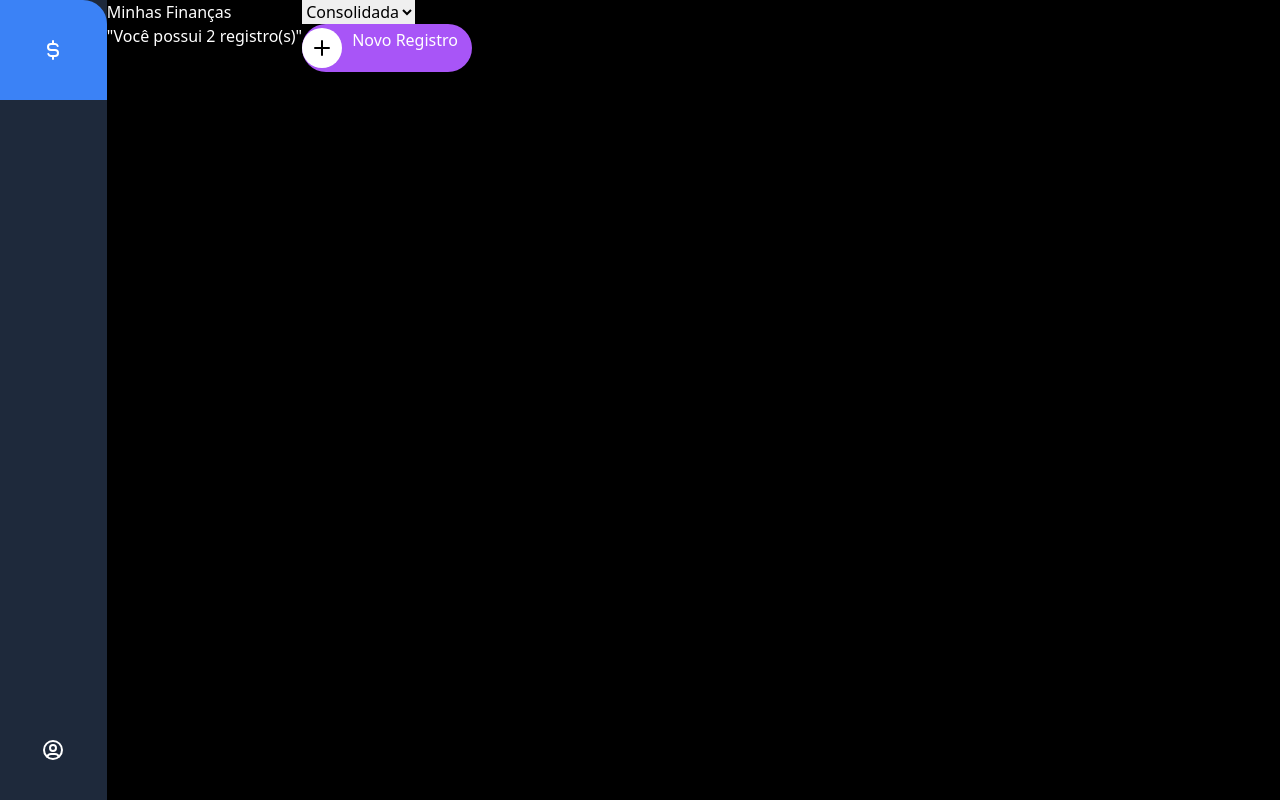
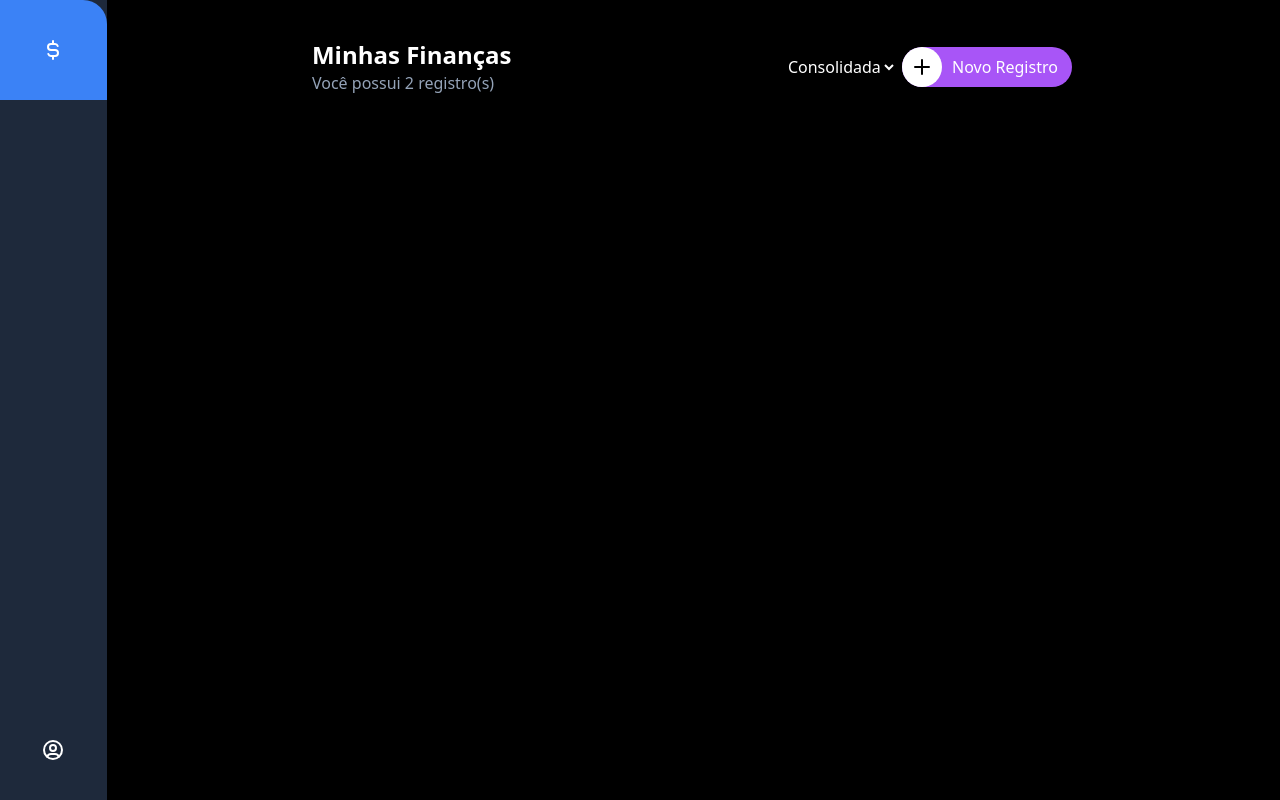
Before and after one commit to alanccezar/fd-rocket-financeiro, a Next.js app in the folder frontend-rocket-financeiro/: page / in a window 1280 px wide. Built offline with nearby package versions, Linux system fonts and the light colour scheme.

Commit message:
Finished 1º version header

```diff
--- a/frontend-rocket-financeiro/src/components/template/AddNewRegister.tsx
+++ b/frontend-rocket-financeiro/src/components/template/AddNewRegister.tsx
@@ -2,7 +2,7 @@ import { IconPlus } from "@tabler/icons-react";
 
 export default function AddNewRegister() {
   return (
-    <button className="w-[170px] flex bg-purple-500 py-1 rounded-full align-center"
+    <button className="w-[170px] flex bg-purple-500 rounded-full align-center items-center"
     >
       <div className="bg-white rounded-full relative h-[40px] w-[40px] flex items-center
           justify-center mr-[10px]">
--- a/frontend-rocket-financeiro/src/components/template/Filter.tsx
+++ b/frontend-rocket-financeiro/src/components/template/Filter.tsx
@@ -1,7 +1,7 @@
 export default function Filter() {
   return (
     <form action="">
-      <select name="status" id="status" className="text-black">
+      <select name="status" id="status" className="text-white bg-black">
         <option value="consolidada">Consolidada</option>
         <option value="cancelada">Cancelada</option>
         <option value="pendente">Pendente</option>
--- a/frontend-rocket-financeiro/src/components/template/Header.tsx
+++ b/frontend-rocket-financeiro/src/components/template/Header.tsx
@@ -8,14 +8,14 @@ interface Header {
 
 export default function Header(props: Header) {
   return (
-    <header className="w-full h-1/6 flex">
-      <div className="flex flex-col">
-        <h1 className="text-white">
+    <header className="w-full h-1/6 flex justify-center">
+      <div className="flex flex-col w-2/5 justify-center">
+        <h1 className="text-white text-2xl font-bold">
           {props.titulo}
         </h1>
-        <h4 className="text-white">{props.notifications}</h4>
+        <h4 className="font-thin text-slate-400">{props.notifications}</h4>
       </div>
-      <div className="">
+      <div className="w-1/4 flex items-center justify-around">
         <Filter />
         <AddNewRegister />
       </div>
--- a/frontend-rocket-financeiro/src/pages/index.tsx
+++ b/frontend-rocket-financeiro/src/pages/index.tsx
@@ -2,6 +2,6 @@ import Pagina from "@/components/template/Pagina";
 
 export default function Home() {
   return (
-    <Pagina titulo="Minhas Finanças" notifications={`"Você possui ${2} registro(s)"`}></Pagina>
+    <Pagina titulo="Minhas Finanças" notifications={`Você possui ${2} registro(s)`}></Pagina>
   );
 }
```
